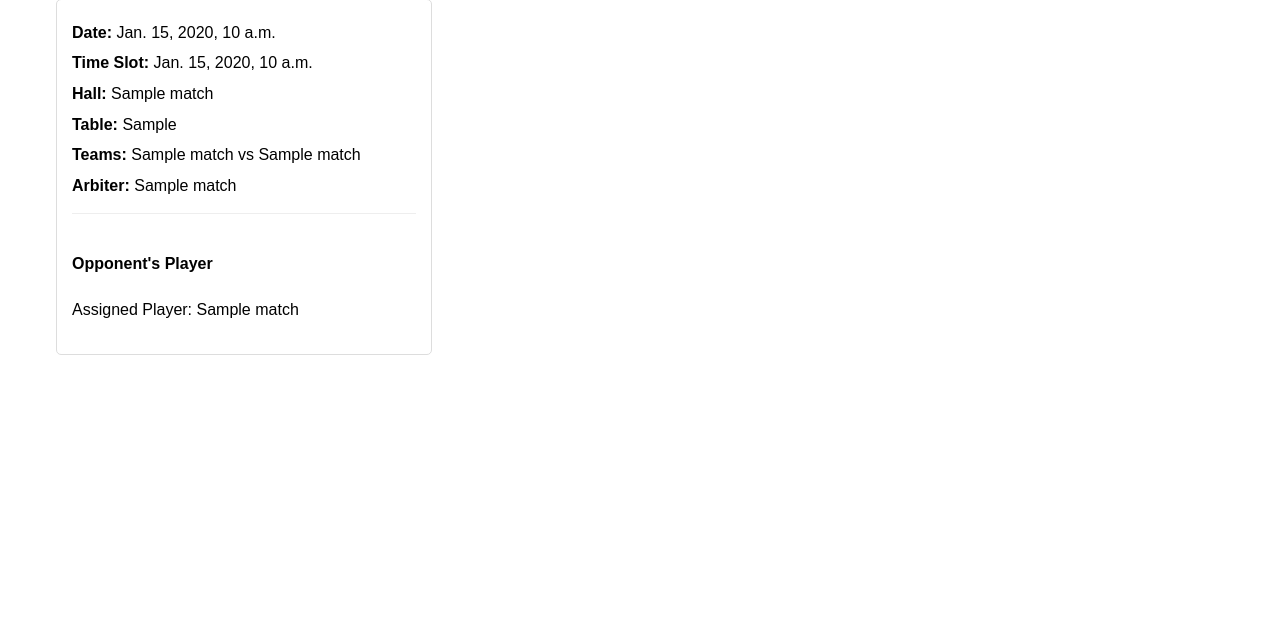
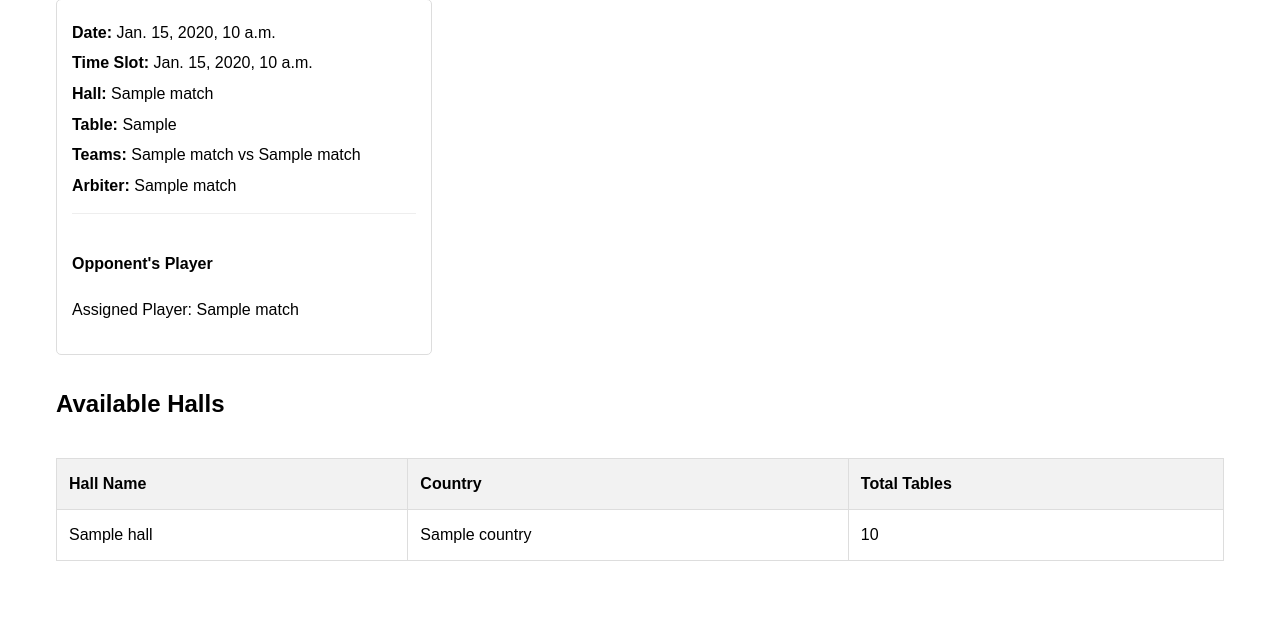
Before and after one commit to berkaybilen/chess, a Django app: template chessdb_project/chessapp/templates/dashboard_coach.html in a window 1280 px wide. Shown: the part 1122-1749 px from the top of the page. Before the commit the page ends 1477 px from the top, so only its background shows below. Run offline with Django 5.2, Linux system fonts and the light colour scheme; the template is opened without the code that fills it: most values are stand-ins (such as "Sample title", 1, 10 or a date in 2020).

Commit message:
add halls

```diff
--- a/chessdb_project/chessapp/templates/dashboard_coach.html
+++ b/chessdb_project/chessapp/templates/dashboard_coach.html
@@ -119,6 +119,35 @@
     </div>
 </div>
 
+<!-- Available Halls Section -->
+<div class="available-halls">
+    <h2>Available Halls</h2>
+    <div class="halls-table-container">
+        <table class="halls-table">
+            <thead>
+                <tr>
+                    <th>Hall Name</th>
+                    <th>Country</th>
+                    <th>Total Tables</th>
+                </tr>
+            </thead>
+            <tbody>
+                {% for hall in halls %}
+                <tr>
+                    <td>{{ hall.name }}</td>
+                    <td>{{ hall.country }}</td>
+                    <td>{{ hall.capacity }}</td>
+                </tr>
+                {% empty %}
+                <tr>
+                    <td colspan="3">No halls available.</td>
+                </tr>
+                {% endfor %}
+            </tbody>
+        </table>
+    </div>
+</div>
+
 {% if request.GET.error %}
 <div class="error">{{ request.GET.error }}</div>
 {% endif %}
@@ -134,13 +163,16 @@
         border: 1px solid #ddd;
         border-radius: 5px;
     }
+
     .form-group {
         margin-bottom: 15px;
     }
+
     .form-group label {
         display: block;
         margin-bottom: 5px;
     }
+
     .form-group input,
     .form-group select {
         width: 100%;
@@ -148,6 +180,7 @@
         border: 1px solid #ddd;
         border-radius: 4px;
     }
+
     button {
         background-color: #4CAF50;
         color: white;
@@ -156,13 +189,16 @@
         border-radius: 4px;
         cursor: pointer;
     }
+
     button:hover {
         background-color: #45a049;
     }
+
     .error {
         color: red;
         margin: 10px 0;
     }
+
     .success {
         color: green;
         margin: 10px 0;
@@ -171,26 +207,31 @@
     .team-matches {
         margin-top: 30px;
     }
+
     .matches-list {
         display: grid;
         grid-template-columns: repeat(auto-fill, minmax(300px, 1fr));
         gap: 20px;
         margin-top: 20px;
     }
+
     .match-card {
         border: 1px solid #ddd;
         border-radius: 5px;
         padding: 15px;
         background-color: #fff;
     }
+
     .match-info p {
         margin: 5px 0;
     }
+
     .player-assignment {
         margin-top: 15px;
         padding-top: 15px;
         border-top: 1px solid #eee;
     }
+
     .player-assignment select {
         width: 100%;
         padding: 8px;
@@ -198,8 +239,44 @@
         border: 1px solid #ddd;
         border-radius: 4px;
     }
+
     .player-assignment button {
         width: 100%;
     }
+
+    .available-halls {
+        margin-top: 30px;
+        margin-bottom: 30px;
+    }
+
+    .halls-table-container {
+        overflow-x: auto;
+    }
+
+    .halls-table {
+        width: 100%;
+        border-collapse: collapse;
+        margin-top: 15px;
+    }
+
+    .halls-table th,
+    .halls-table td {
+        border: 1px solid #ddd;
+        padding: 12px;
+        text-align: left;
+    }
+
+    .halls-table th {
+        background-color: #f2f2f2;
+        font-weight: bold;
+    }
+
+    .halls-table tr:nth-child(even) {
+        background-color: #f9f9f9;
+    }
+
+    .halls-table tr:hover {
+        background-color: #f1f1f1;
+    }
 </style>
 {% endblock %}
```
Lines whose indentation alone changed are shown as unchanged.
